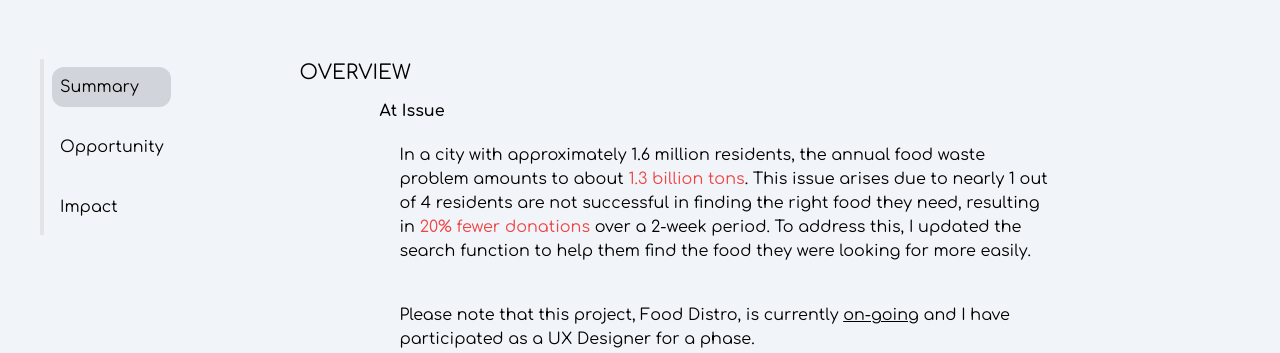
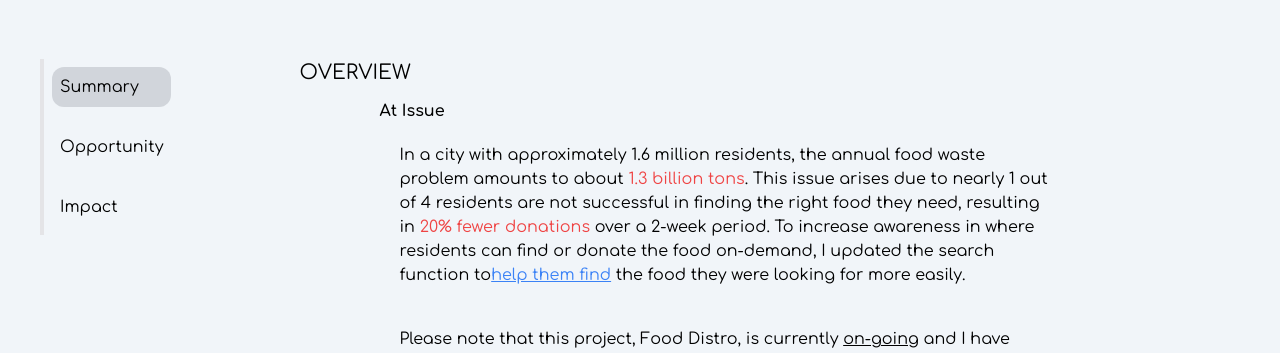
Before and after one commit to johnjang94/portfolio-ver-3, a React (Vite) app: page /food-distro in a window 1280 px wide. Shown: the part 1060-1413 px from the top of the page. Built offline with nearby package versions, Linux system fonts and the light colour scheme.

Commit message:
modified the problem statement for food distro

```diff
--- a/src/pages/design/food-distro/overview.jsx
+++ b/src/pages/design/food-distro/overview.jsx
@@ -12,8 +12,10 @@ export default function Overview() {
             arises due to nearly 1 out of 4 residents are not successful in
             finding the right food they need, resulting in{" "}
             <span className="text-red-500">20% fewer donations</span> over a
-            2-week period. To address this, I updated the search function to
-            help them find the food they were looking for more easily.
+            2-week period. To increase awareness in where residents can find or
+            donate the food on-demand, I updated the search function to
+            <span className="underline text-blue-500">help them find</span> the
+            food they were looking for more easily.
           </p>
           <p className="p-5">
             Please note that this project, Food Distro, is currently{" "}
```
